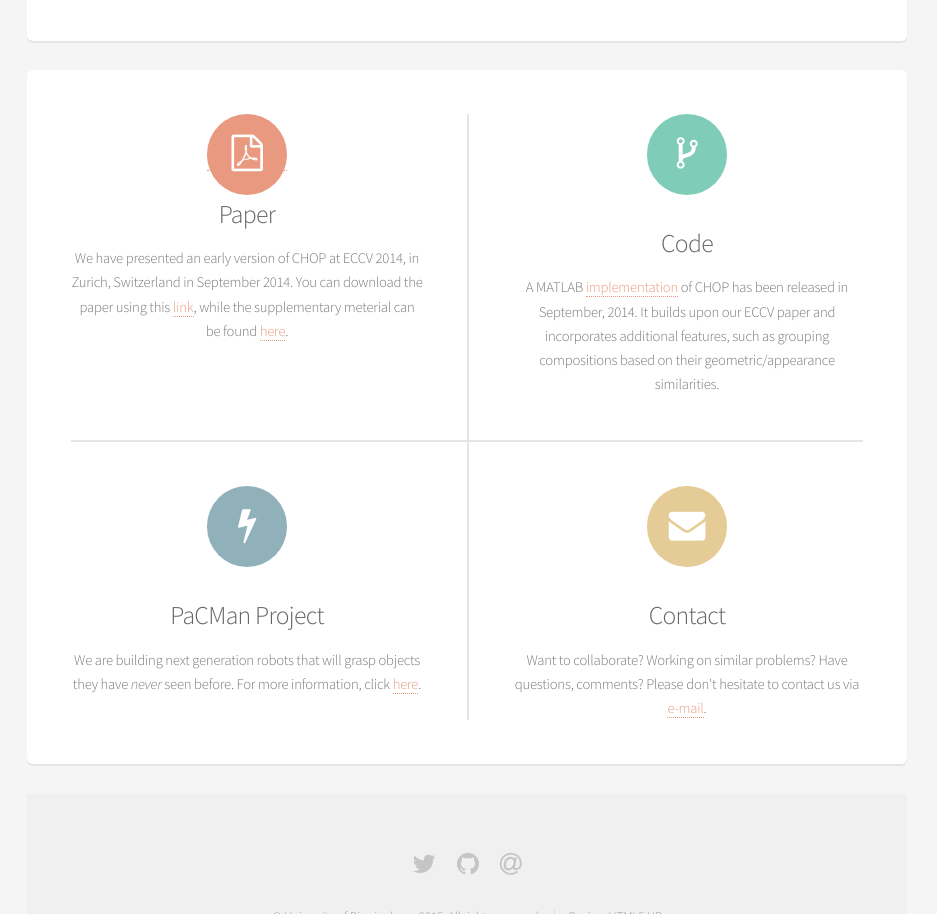
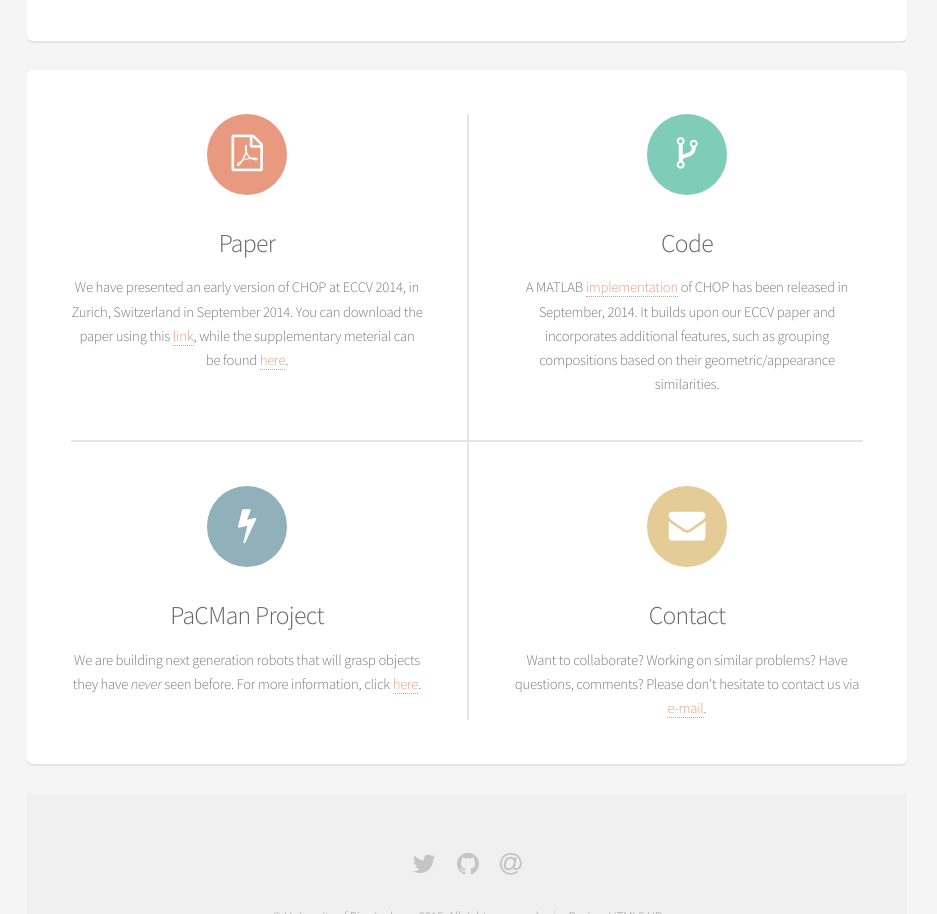
Before and after one commit to rusen/CHOP, a plain HTML site: page index.html in a window 1280 px wide. Shown: the part 1426-2340 px from the top of the page, without its empty margins (173-1110 px from the left). Drawn offline with Linux system fonts and the light colour scheme.

Commit message:
Removed a link using the logo.

```diff
--- a/index.html
+++ b/index.html
@@ -88,7 +88,7 @@
 				<section class="box special features">
 					<div class="features-row">
 						<section>
-							<a href="http://arxiv.org/pdf/1501.05192v2.pdf"><span class="icon major fa-file-pdf-o accent2"></span></a>
+							<span class="icon major fa-file-pdf-o accent2"></span>
 							<h3>Paper</h3>
                             <p>We have presented an early version of CHOP at ECCV 2014, in Zurich, Switzerland in September 2014. You can download the paper using this <a href="http://arxiv.org/pdf/1501.05192v2.pdf">link</a>, while the supplementary meterial can be found <a href="http://link.springer.com/content/esm/chp:10.1007/978-3-319-10578-9_37/file/MediaObjects/978-3-319-10578-9_37_MOESM1_ESM.pdf">here</a>.</p>
 						</section>
```
